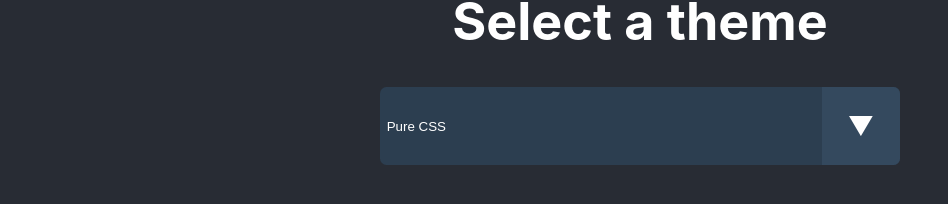
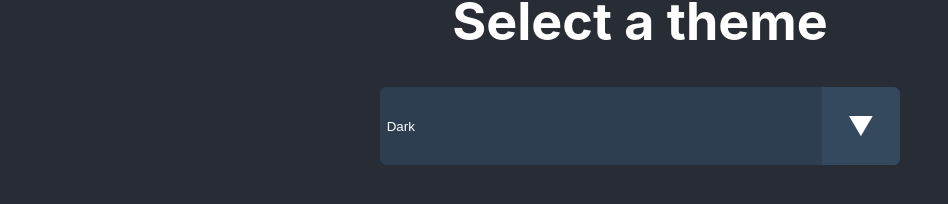
Before and after one commit to Yasas4D/ThemeChanger, a React (Create React App) app: page /themeChanger in a window 1280 px wide. Shown: the part 340-544 px from the top of the page, without its empty margins (0-948 px from the left). Built offline with nearby package versions, Linux system fonts and the light colour scheme.

Commit message:
Add themes to the selector

```diff
--- a/src/componenets/body/about-me/aboutMe.tsx
+++ b/src/componenets/body/about-me/aboutMe.tsx
@@ -1,14 +1,7 @@
 import React from "react";
-import { useThemeContextCustomHook } from "../../use-context/ThemeContextCustomHook";
 import "./aboutMe.css";
 
 export const AboutMe = () => {
-  const {
-    userId,
-    customerId,
-    setUserId,
-    setCustomerId,
-  } = useThemeContextCustomHook()!;
   return (
     <section className="text-center about">
       <h1>About Me</h1>
@@ -19,7 +12,7 @@ export const AboutMe = () => {
             data-wow-offset="200"
           >
             <span className="fa fa-group"></span>
-            <h2>{userId}</h2>
+            <h2>Yasas</h2>
             <p className="lead">Energitic Tec Enthusastic</p>
           </div>
         </div>
--- a/src/componenets/body/theme-changer/theme-changer.tsx
+++ b/src/componenets/body/theme-changer/theme-changer.tsx
@@ -1,27 +1,25 @@
-import React, { useState } from "react";
+import React from "react";
 import { useThemeContextCustomHook } from "../../use-context/ThemeContextCustomHook";
 import "./themeChanger.css";
 
 export const ThemeChanger = () => {
-  const [state, setstate] = useState("initTheme");
-  const {
-    userId,
-    customerId,
-    setUserId,
-    setCustomerId,
-  } = useThemeContextCustomHook()!;
+  const { themeName, setThemeName } = useThemeContextCustomHook()!;
 
   return (
     <React.Fragment>
       <h1>Select a theme</h1>
       <div className="select">
-        <select value={state} onChange={(e) => setstate(e.target.value)}>
-          <option selected disabled>
-            Choose an option
-          </option>
-          <option value="1">Pure CSS</option>
-          <option value="2">No JS</option>
-          <option value="3">Nice!</option>
+        <select
+          value={themeName}
+          onChange={(e) => setThemeName(e.target.value)}
+        >
+          <option selected>Dark</option>
+          <option value="theme-light">Light</option>
+          <option value="theme-frost">Frost</option>
+          <option value="theme-mango">Mango</option>
+          <option value="theme-sunset">Sunset</option>
+          <option value="theme-rainbow">Rainbow</option>
+          <option value="theme-unicorn">Unicron</option>
         </select>
       </div>
     </React.Fragment>
--- a/src/componenets/use-context/ThemeContext.tsx
+++ b/src/componenets/use-context/ThemeContext.tsx
@@ -1,10 +1,8 @@
 import { createContext } from "react";
 
 type ThemeContextType = {
-  userId: string;
-  customerId: string;
-  setUserId: (value: string) => void;
-  setCustomerId: (value: string) => void;
+  themeName: string;
+  setThemeName: (value: string) => void;
 };
 
 export const ThemeContext = createContext<ThemeContextType | undefined>(
--- a/src/componenets/use-context/ThemeContextProvider.tsx
+++ b/src/componenets/use-context/ThemeContextProvider.tsx
@@ -6,13 +6,11 @@ type Props = {
 };
 
 export const ThemeContextProvider = ({ children }: Props) => {
-  const [userId, setUserId] = useState("Initial");
-  const [customerId, setCustomerId] = useState("Initial");
+  //set Initial theme as dark
+  const [themeName, setThemeName] = useState("theme-dark");
 
   return (
-    <ThemeContext.Provider
-      value={{ userId, setUserId, customerId, setCustomerId }}
-    >
+    <ThemeContext.Provider value={{ themeName, setThemeName }}>
       {children}
     </ThemeContext.Provider>
   );
--- a/src/themes.css
+++ b/src/themes.css
@@ -2,7 +2,7 @@
   background-color: #282c34;
 }
 
-.theme-white {
+.theme-light {
   background-color: white;
 }
 
@@ -24,10 +24,6 @@
 
 .theme-sunset {
   background: linear-gradient(to right, #ff6a00, #ee0979);
-}
-
-.theme-netflix {
-  background: linear-gradient(to right, #1f1c18, #8e0e00);
 }
 
 .theme-rainbow {
```
